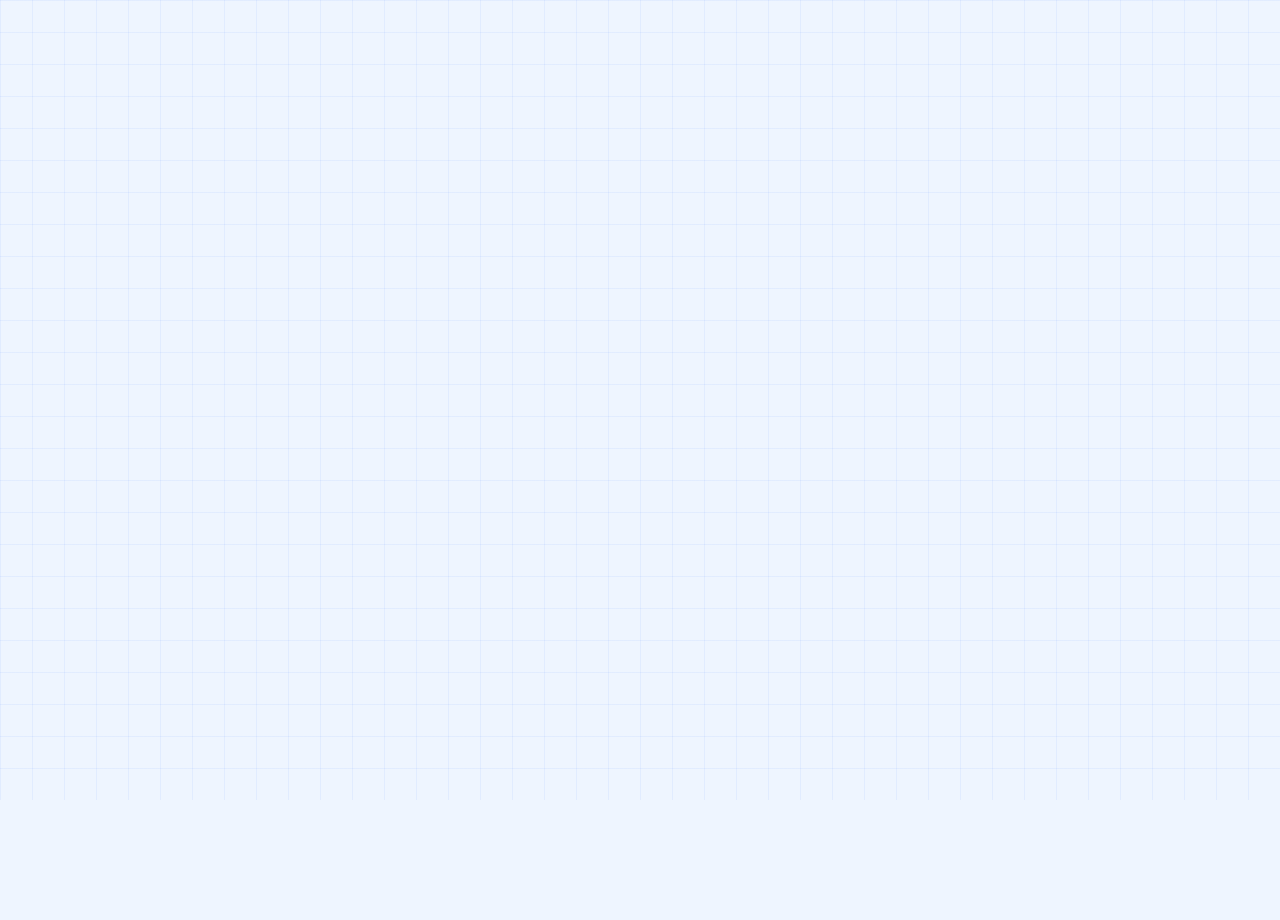
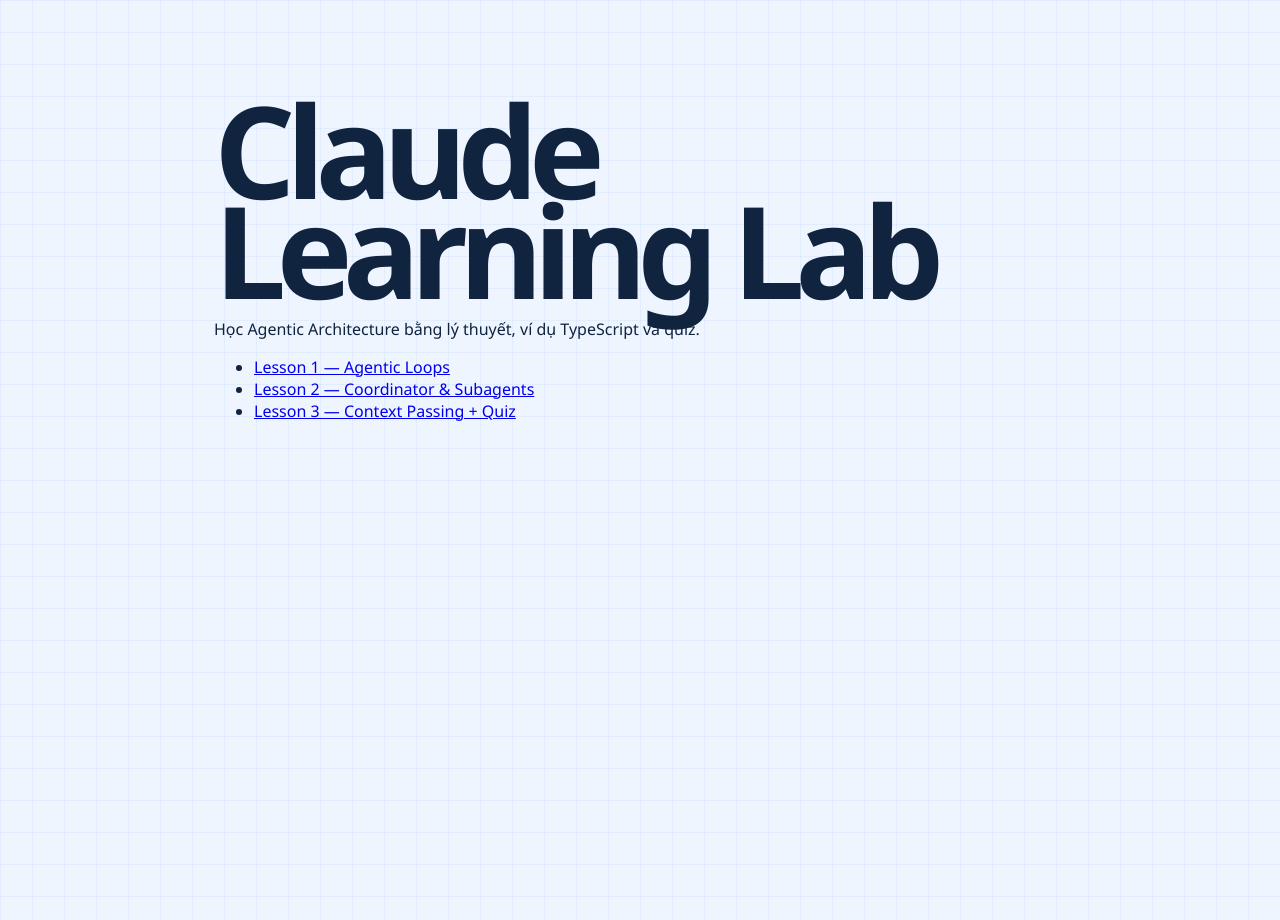
Before and after one commit to AnTuY154/claude_learn, a Next.js app: page / in a window 1280 px wide. Before the commit this address had no page. Before the commit the page ends 800 px from the top, so only its background shows below. Built offline with nearby package versions, Linux system fonts and the light colour scheme.

Commit message:
feat: support static Pages navigation and clearly disable server-only exercises

```diff
--- a/app/page.tsx
+++ b/app/page.tsx
@@ -1,5 +1,16 @@
-import { redirect } from "next/navigation";
+import Link from "next/link";
 
+// Trang chủ tĩnh để GitHub Pages render được, không dùng server redirect().
 export default function Home() {
-  redirect("/lesson1");
+  return (
+    <main style={{ maxWidth: 900, margin: "60px auto", padding: 24 }}>
+      <h1>Claude Learning Lab</h1>
+      <p>Học Agentic Architecture bằng lý thuyết, ví dụ TypeScript và quiz.</p>
+      <ul>
+        <li><Link href="/lesson1">Lesson 1 — Agentic Loops</Link></li>
+        <li><Link href="/lesson2">Lesson 2 — Coordinator & Subagents</Link></li>
+        <li><Link href="/lesson3">Lesson 3 — Context Passing + Quiz</Link></li>
+      </ul>
+    </main>
+  );
 }
```
